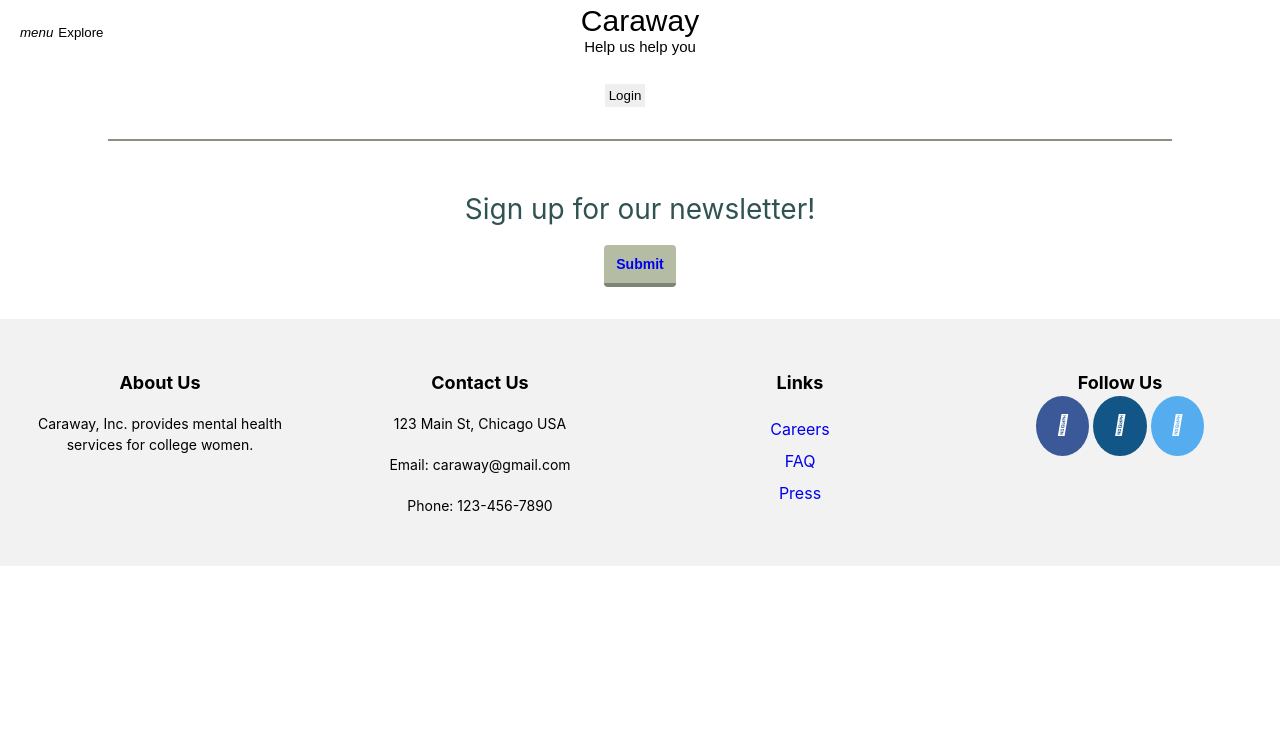
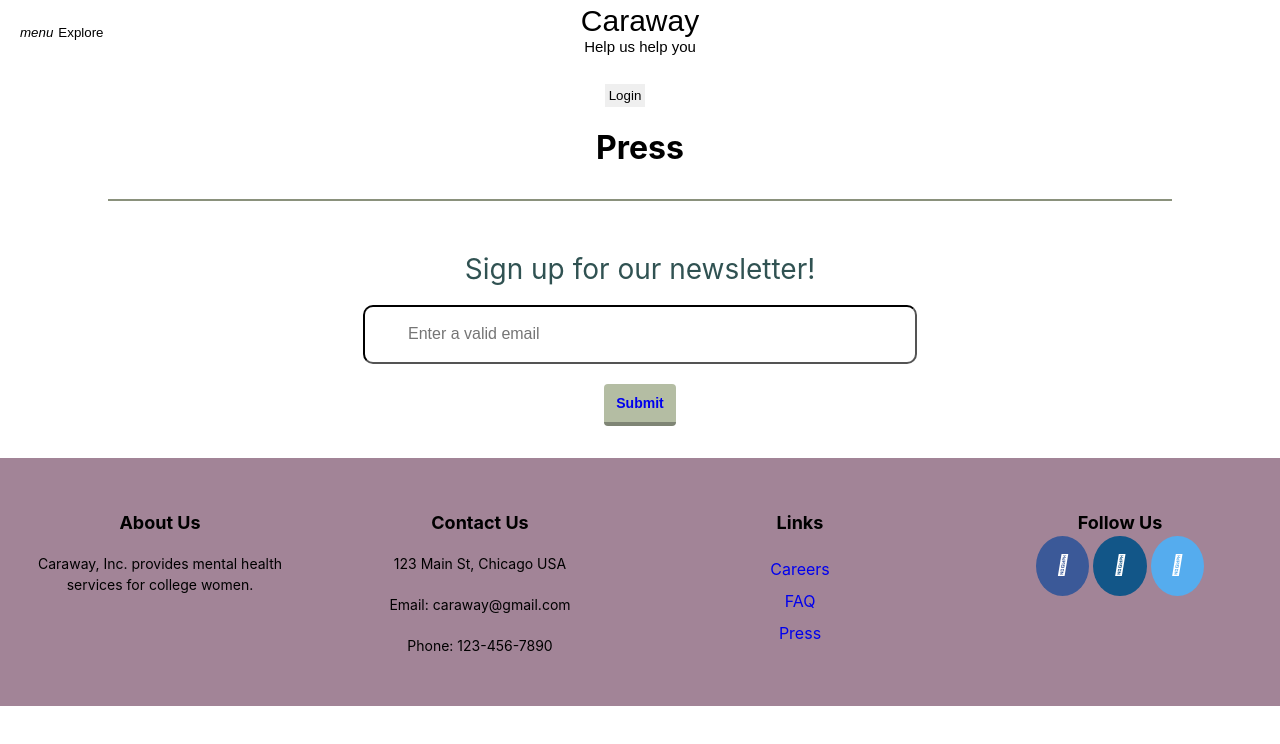
Before and after one commit to adamaripici/projectCode, a React (Create React App) app in the folder react/caraway-app/: page /Press in a window 1280 px wide. Shown: the top 744 px of the page. Built offline with nearby package versions, Linux system fonts and the light colour scheme.

Commit message:
added links and email input

```diff
--- a/react/caraway-app/src/App.js
+++ b/react/caraway-app/src/App.js
@@ -10,6 +10,9 @@ import ParentDiscount from "./ParentDiscount"
 import FamilyDiscount from './FamilyDiscount';
 import LowIncome from './LowIncome';
 import Newsletter from './Newsletter';
+import Careers from './Careers';
+import Faq from './Faq';
+import Press from './Press';
 import { BrowserRouter, Routes, Route} from "react-router-dom"
 
 
@@ -28,6 +31,9 @@ function App() {
             <Route path="/family-discount" element={<FamilyDiscount/>}/>
             <Route path="/low-income-discount" element={<LowIncome/>}/>
             <Route path="/newsletter" element={<Newsletter/>}/>
+            <Route path="/Careers" element={<Careers/>}/>
+            <Route path="/Faq" element={<Faq/>}/>
+            <Route path="/Press" element={<Press/>}/>
           </Routes>
 
           <Footer/>
--- /dev/null
+++ b/react/caraway-app/src/Careers.js
@@ -0,0 +1,8 @@
+import * as React from "react";
+import "./Careers.css";
+
+export default function Careers() {
+  return (
+    <h1 className = "careers">Careers</h1>
+  );
+}
--- /dev/null
+++ b/react/caraway-app/src/Faq.js
@@ -0,0 +1,8 @@
+import * as React from "react";
+import "./Faq.css";
+
+export default function Faq() {
+  return (
+    <h1 className = "faq">FAQ</h1>
+  );
+}
--- a/react/caraway-app/src/Footer.css
+++ b/react/caraway-app/src/Footer.css
@@ -1,5 +1,9 @@
 .container {
-    background-color: #f2f2f2;
+    background-color: #A28497	;
     padding: 30px 0;
     margin: 0 auto;
   }
+
+  .input-field{
+    margin-bottom: 20px;
+  }
--- a/react/caraway-app/src/Footer.js
+++ b/react/caraway-app/src/Footer.js
@@ -7,7 +7,15 @@ export default function Footer() {
     <footer>
       <div className = "NewletterHome">
           <h1 className = "NL-title">Sign up for our newsletter!</h1>
-
+          <div className="input-field">
+              <label htmlFor="email"></label>
+                <input
+                  className="form-input"
+                  type="email"
+                  name="email"
+                  placeholder="Enter a valid email"
+                    />
+            </div>
           <button className="NLSubmit-button">
             <Link to="/newsletter">Submit</Link>
           </button>
@@ -28,7 +36,7 @@ export default function Footer() {
             <h4>Links</h4>
             <a className="links" href="/careers">Careers</a><br />
             <a className="links" href="/faq">FAQ</a><br />
-            <a className="links" href="/careers">Press</a><br />
+            <a className="links" href="/press">Press</a><br />
           </div>
           <div className="title-footer">
             <h4>Follow Us</h4>
--- /dev/null
+++ b/react/caraway-app/src/Press.js
@@ -0,0 +1,8 @@
+import * as React from "react";
+import "./Press.css";
+
+export default function Press() {
+  return (
+    <h1 className = "Press">Press</h1>
+  );
+}
```
Also changed, not shown: react/caraway-app/src/Careers.css (added), react/caraway-app/src/Faq.css (added), react/caraway-app/src/Press.css (added).
